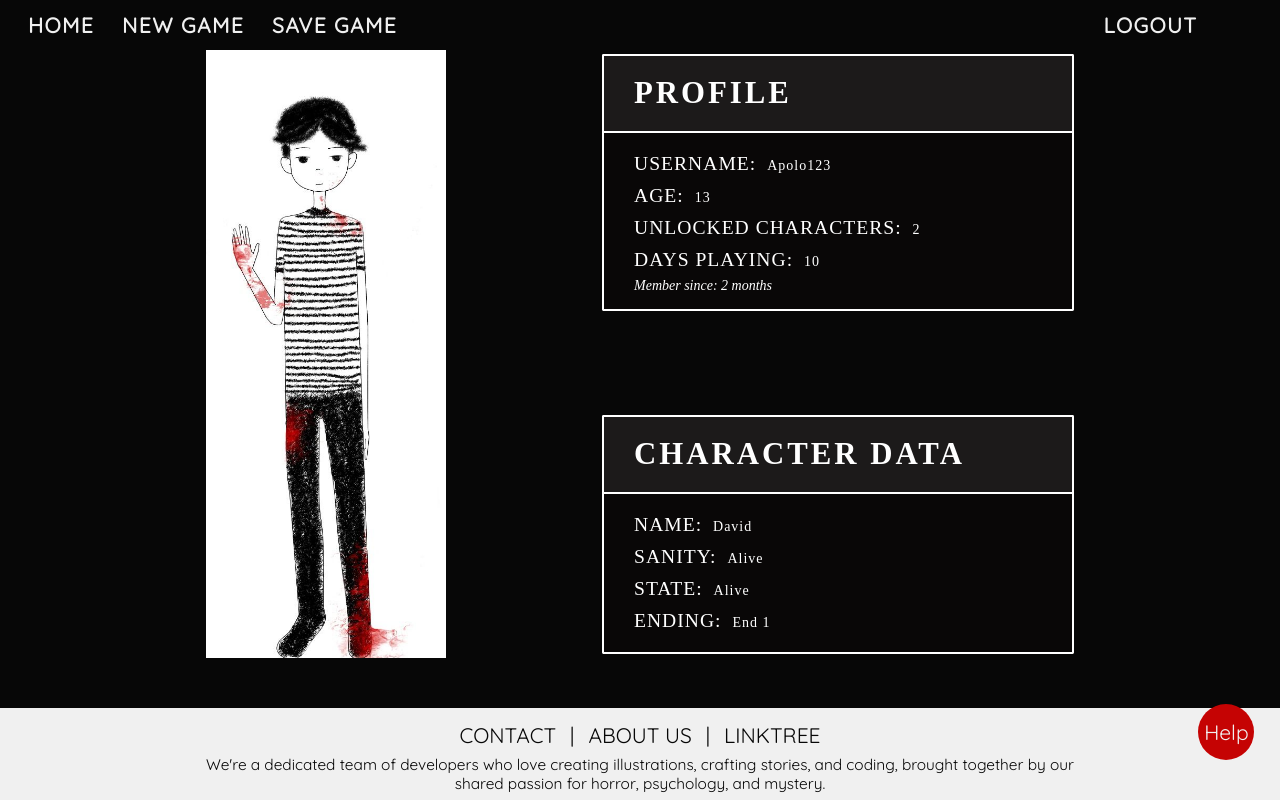
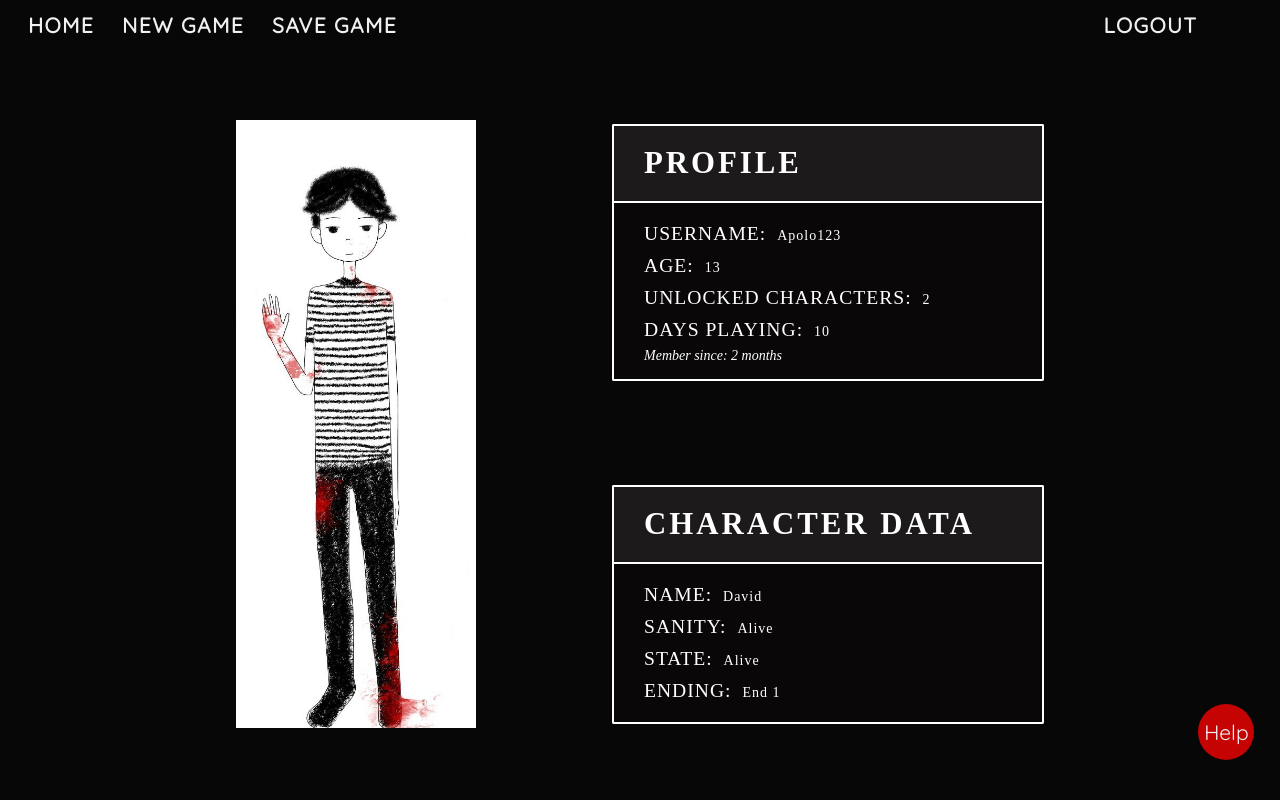
Before and after one commit to KateClysm/MidnightMysteriesFront, a React (Vite) app in the folder frontend/: page /home/profile in a window 1280 px wide. Shown: the top 800 px of the page. Built offline with nearby package versions, Linux system fonts and the light colour scheme; some icons are missing; a web font is replaced by a local one.

Commit message:
style: Agrego padding a la pagina Profile

```diff
--- a/frontend/src/pages/profile/profile.scss
+++ b/frontend/src/pages/profile/profile.scss
@@ -6,6 +6,7 @@
     align-items: center;
     justify-content: center;
     width: 100%;
+    padding: 70px 50px;
     height: auto;
 
     main {
```
